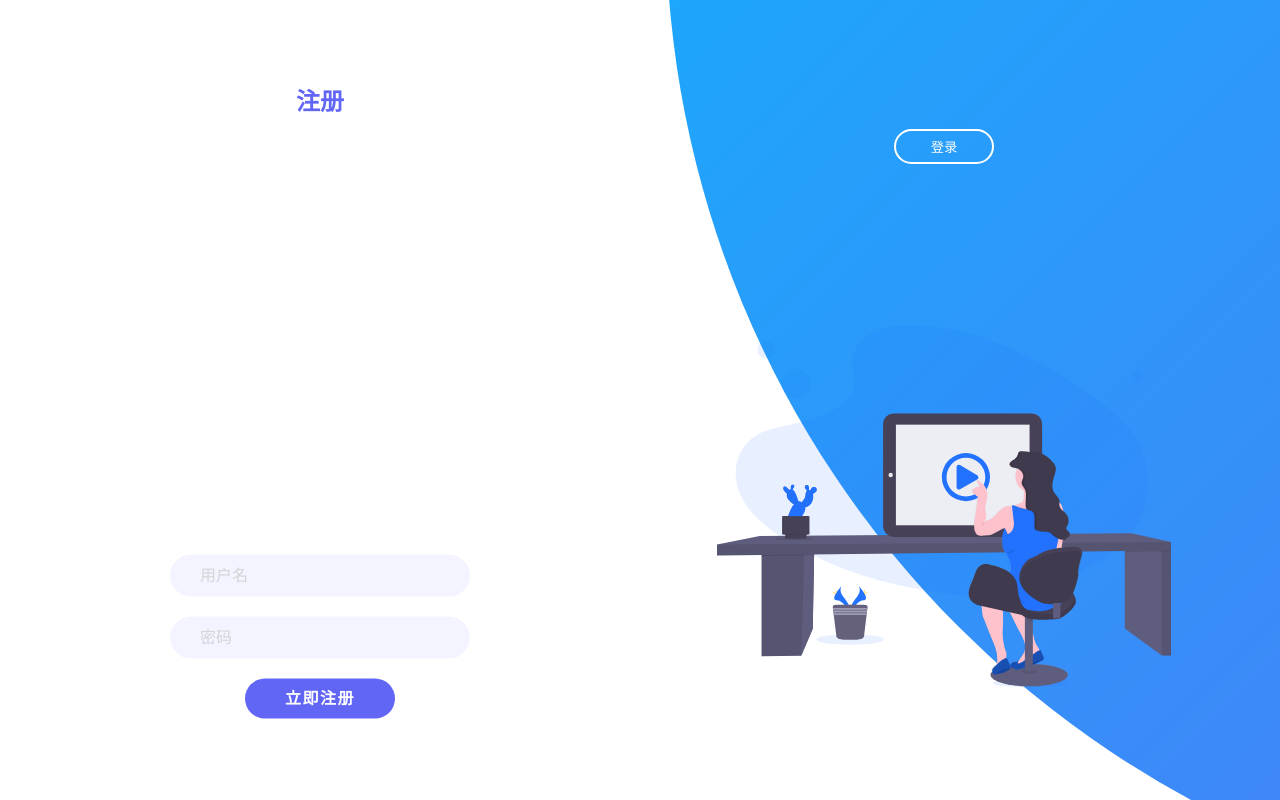
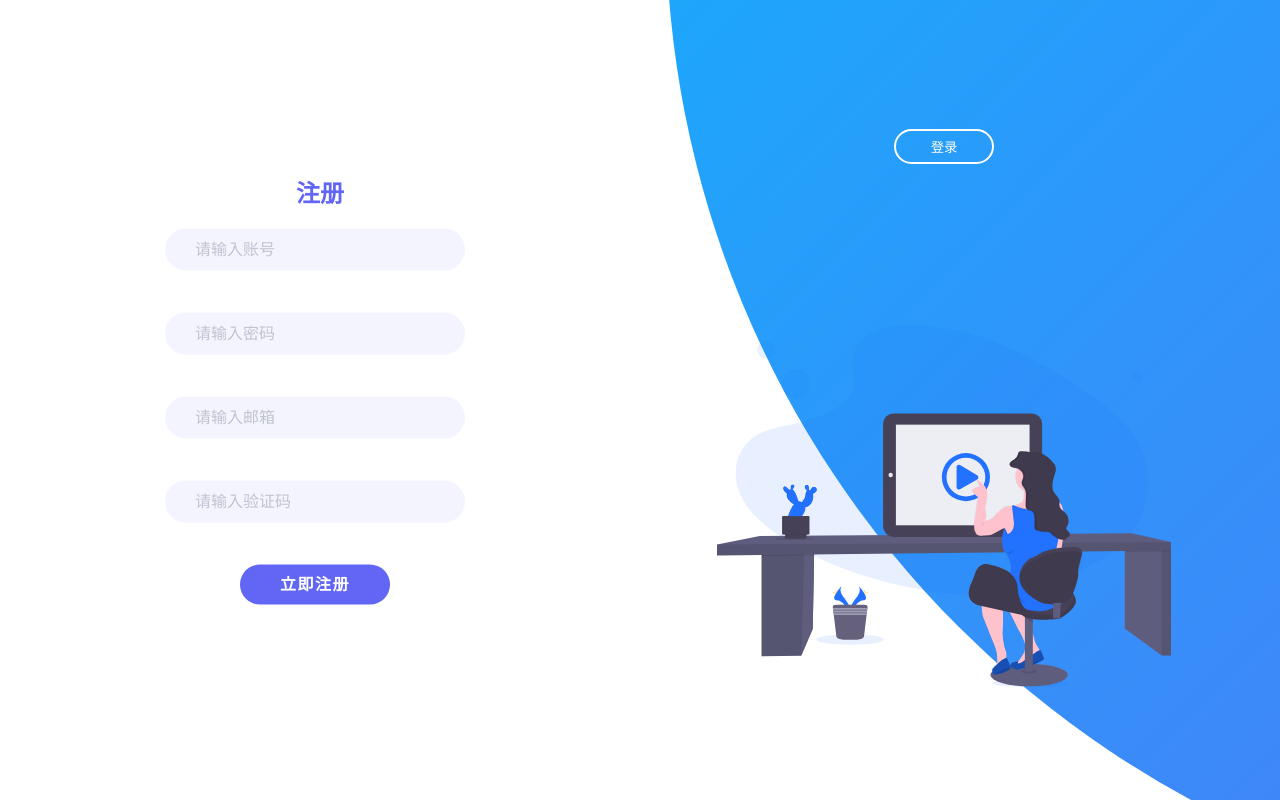
Before and after one commit to BlueCat-MuXiHong/book_project_web, a Vue app: page /#/login in a window 1280 px wide. Both pictures are taken after a click on the button "注册". Built offline with nearby package versions, Linux system fonts and the light colour scheme.

Commit message:
恢复正常

```diff
--- a/src/components/Login.vue
+++ b/src/components/Login.vue
@@ -27,7 +27,6 @@
         <el-form
             ref="form"
             label-width="140px"
-            class="sign-in-form"
             :inline="true"
             :model="form"
             :rules="rules">
@@ -38,20 +37,15 @@
             <el-input type="password" class="input2" placeholder="请输入密码" v-model="form.password"></el-input>
           </el-form-item>
           <el-form-item prop="Email">
-            <el-input type="Email" class="input2" placeholder="请输入密码" v-model="form.Email"></el-input>
+            <el-input type="Email" class="input2" placeholder="请输入邮箱" v-model="form.Email"></el-input>
           </el-form-item>
           <el-form-item prop="checkCode">
-            <el-input  class="input2" placeholder="请输入密码" v-model="form.checkCode"></el-input>
+            <el-input  class="input2" placeholder="请输入验证码" v-model="form.checkCode"></el-input>
           </el-form-item>
           <el-form-item>
             <div class="submit-btn" @click="submit">立即注册</div>
           </el-form-item>
         </el-form>
-
-
-        <input placeholder="用户名"/>
-        <input type="password" placeholder="密码"/>
-        <div class="submit-btn">立即注册</div>
       </form>
     </div>
 
@@ -85,8 +79,8 @@ export default {
       rules: {
         username: [{required: true, trigger: 'blur', message: '请输入用户名'}],
         password: [{required: true, trigger: 'blur', message: '请输入密码'}],
-        Email: [{required: true, trigger: 'blur', message: '请输入用户名'}],
-        checkCode: [{required: true, trigger: 'blur', message: '请输入密码'}]
+        Email: [{required: true, trigger: 'blur', message: '请输入邮箱'}],
+        checkCode: [{required: true, trigger: 'blur', message: '请输入验证码'}]
       }
     }
   },
```
